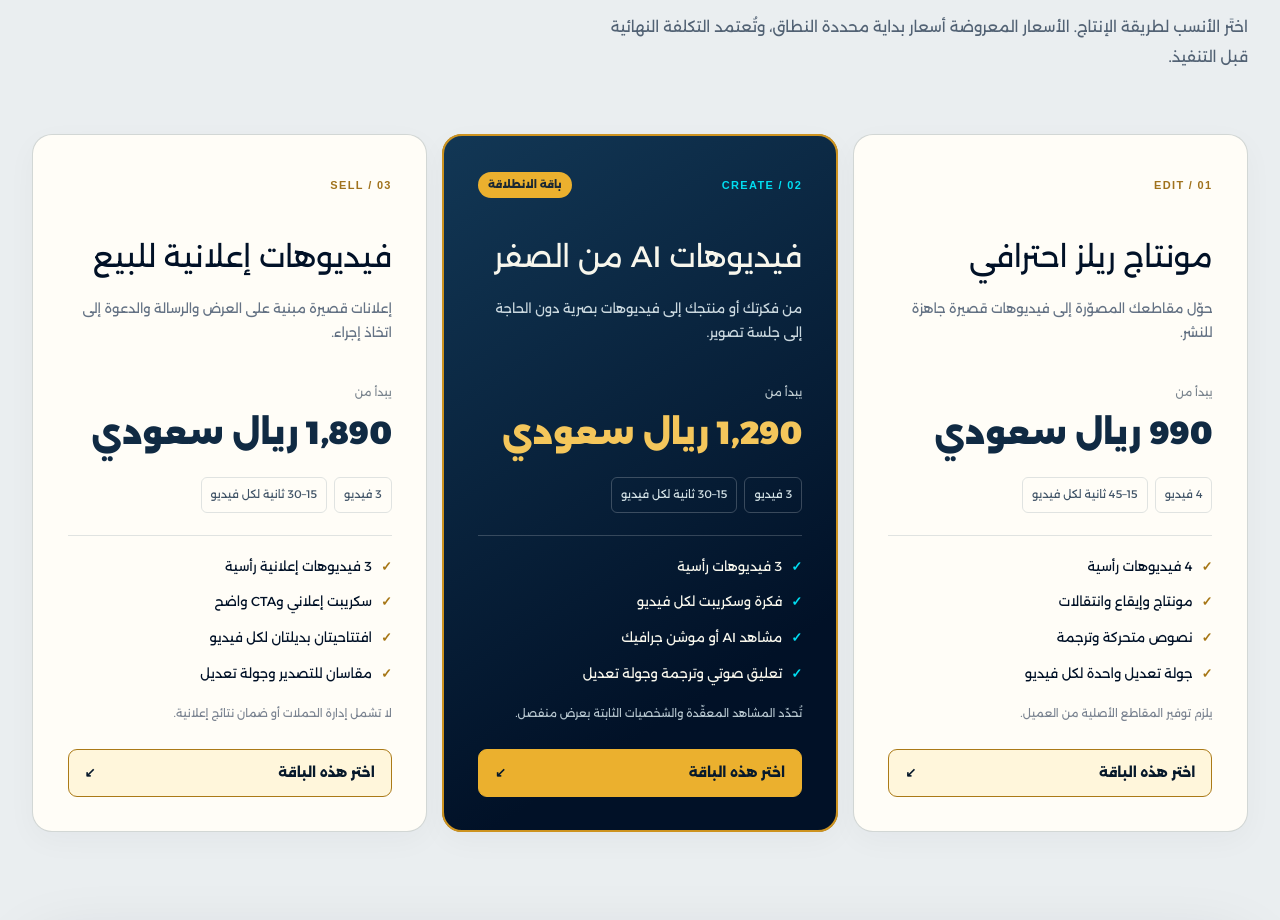
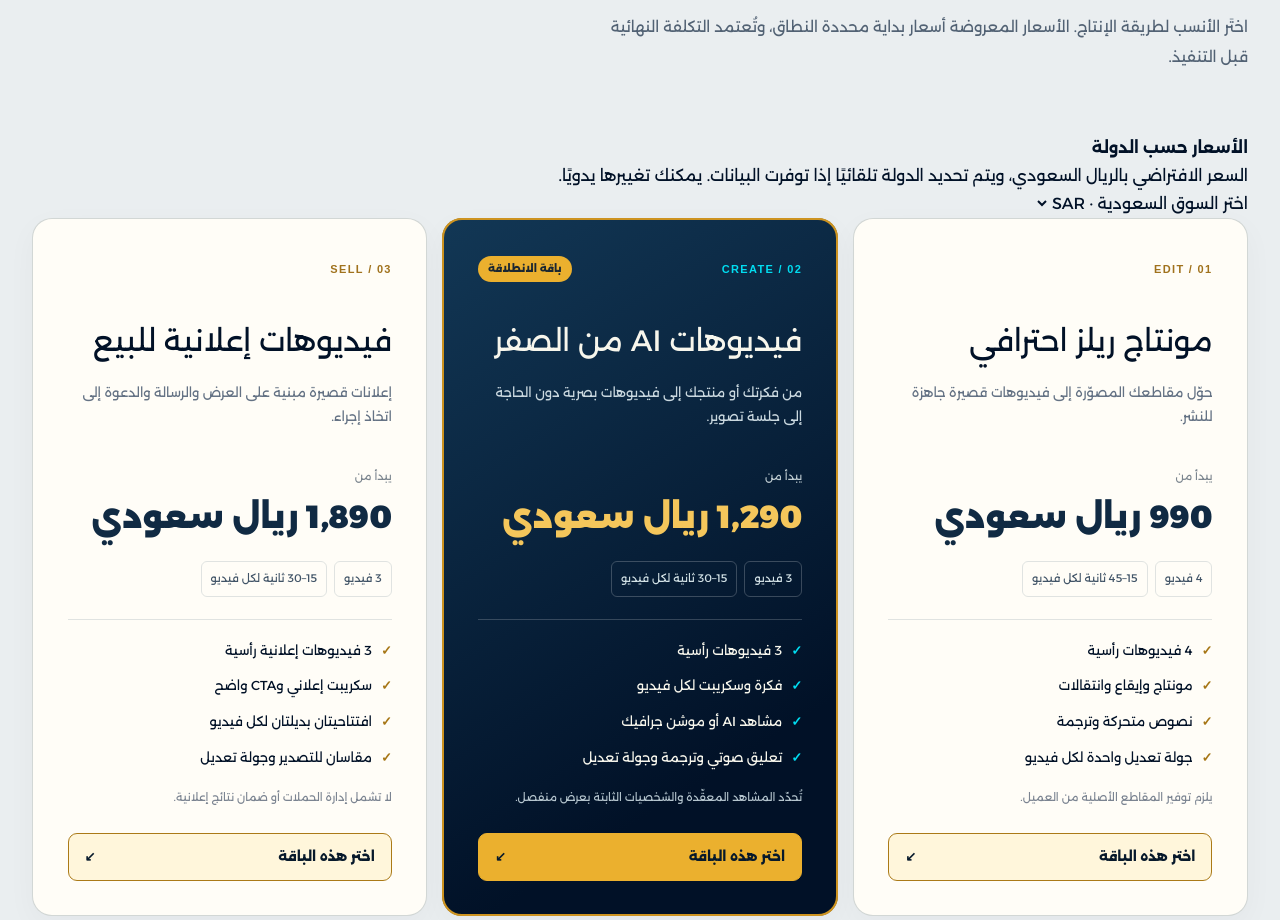
Before and after one commit to mohammedrashad2011-ui/Dewank-2026-website, a Next.js app: page /offers/ai-video-production in a window 1280 px wide. Shown: the part 2120-3040 px from the top of the page. Built offline with nearby package versions, Linux system fonts and the light colour scheme.

Commit message:
feat(video): add country selector synced with sitewide pricing storage

```diff
--- a/app/(ar)/offers/ai-video-production/video-order-widget.tsx
+++ b/app/(ar)/offers/ai-video-production/video-order-widget.tsx
@@ -2,7 +2,7 @@
 
 import { useState } from "react";
 import type { OfferPriceKey } from "../offer-pricing";
-import { getVideoOfferPrice, useVideoOfferCountry } from "./video-localized-price";
+import { getVideoOfferPrice, setVideoOfferCountry, useVideoOfferCountry } from "./video-localized-price";
 import { videoPackages, type VideoPackageId } from "./video-offer-content";
 
 type Locale = "ar" | "en";
@@ -10,6 +10,9 @@ type Locale = "ar" | "en";
 const labels = {
   ar: {
     mostRequested: "باقة الانطلاقة",
+    countryTitle: "الأسعار حسب الدولة",
+    countryNote: "السعر الافتراضي بالريال السعودي، ويتم تحديد الدولة تلقائيًا إذا توفرت البيانات. يمكنك تغييرها يدويًا.",
+    countrySelect: "اختر السوق",
     startingAt: "يبدأ من",
     quantity: "فيديو",
     seconds: "ثانية لكل فيديو",
@@ -40,6 +43,9 @@ const labels = {
   },
   en: {
     mostRequested: "Recommended starting point",
+    countryTitle: "Location-based pricing",
+    countryNote: "Saudi riyal is the default price. Country is detected when available, and you can change it here.",
+    countrySelect: "Select country",
     startingAt: "From",
     quantity: "videos",
     seconds: "seconds per video",
@@ -83,6 +89,7 @@ export default function VideoOrderWidget({ locale }: { locale: Locale }) {
   const [assets, setAssets] = useState("none");
   const [reference, setReference] = useState("");
   const country = useVideoOfferCountry();
+  const selectedCountry = country && ["SA", "AE", "BH", "KW", "QA", "OM"].includes(country) ? country : country ? "US" : "SA";
   const chosen = videoPackages.find((item) => item.id === selectedId) ?? videoPackages[1];
 
   const displayPrice = (key: OfferPriceKey) => getVideoOfferPrice(key, country, locale).formatted;
@@ -102,6 +109,20 @@ export default function VideoOrderWidget({ locale }: { locale: Locale }) {
 
   return (
     <>
+      <div className="vop-country-select-wrap">
+        <div><strong>{t.countryTitle}</strong><p>{t.countryNote}</p></div>
+        <label htmlFor="vop-country-select">{t.countrySelect}
+          <select id="vop-country-select" value={selectedCountry} onChange={(event) => setVideoOfferCountry(event.target.value)}>
+            <option value="SA">{ar ? "السعودية · SAR" : "Saudi Arabia · SAR"}</option>
+            <option value="AE">{ar ? "الإمارات · AED" : "United Arab Emirates · AED"}</option>
+            <option value="BH">{ar ? "البحرين · BHD" : "Bahrain · BHD"}</option>
+            <option value="KW">{ar ? "الكويت · KWD" : "Kuwait · KWD"}</option>
+            <option value="QA">{ar ? "قطر · QAR" : "Qatar · QAR"}</option>
+            <option value="OM">{ar ? "عُمان · OMR" : "Oman · OMR"}</option>
+            <option value="US">{ar ? "دولي · USD" : "Other countries · USD"}</option>
+          </select>
+        </label>
+      </div>
       <div className="vop-package-grid" aria-label={ar ? "باقات إنتاج الفيديو" : "Video production packages"}>
         {videoPackages.map((item) => {
           const active = item.id === selectedId;
```
